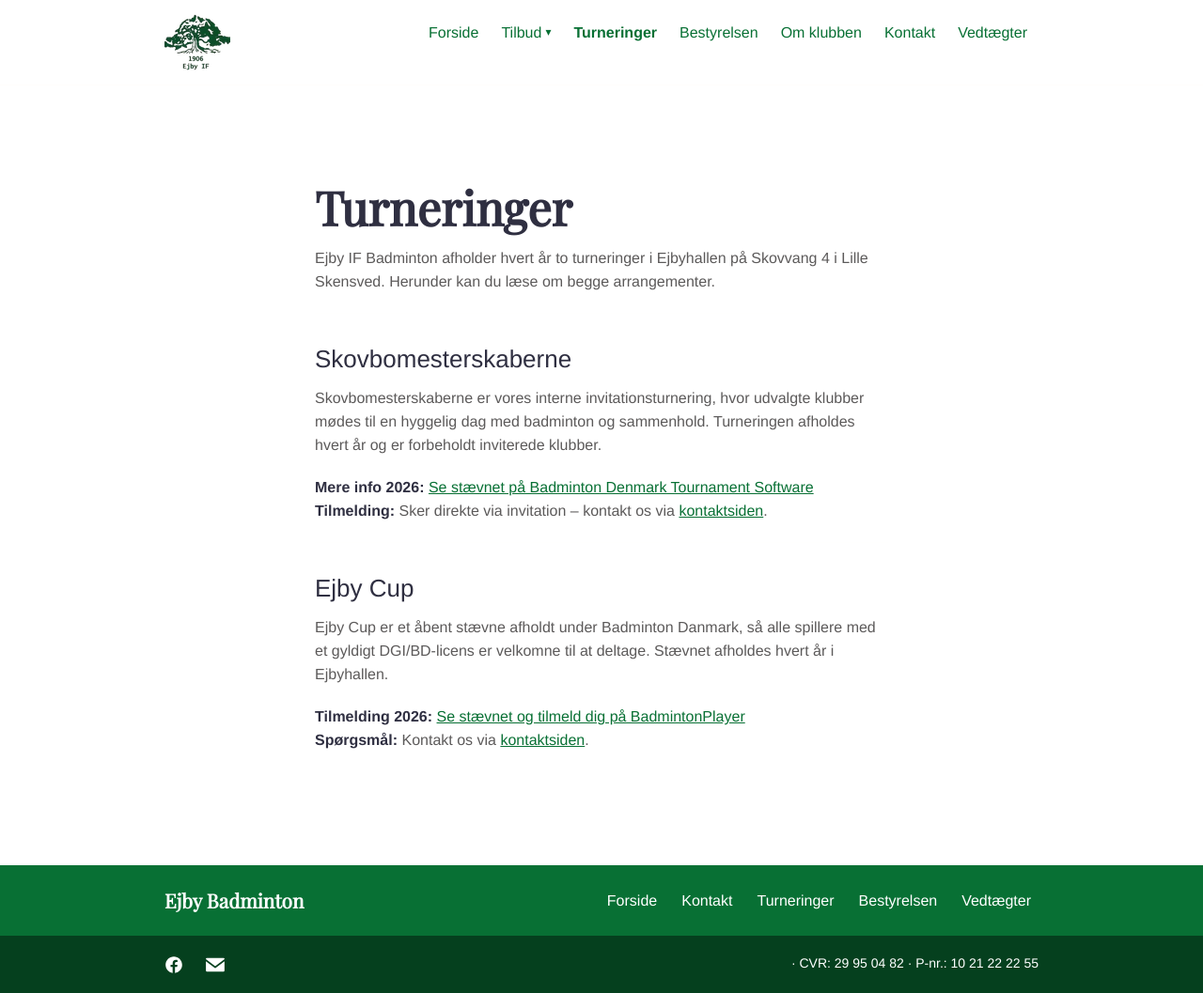
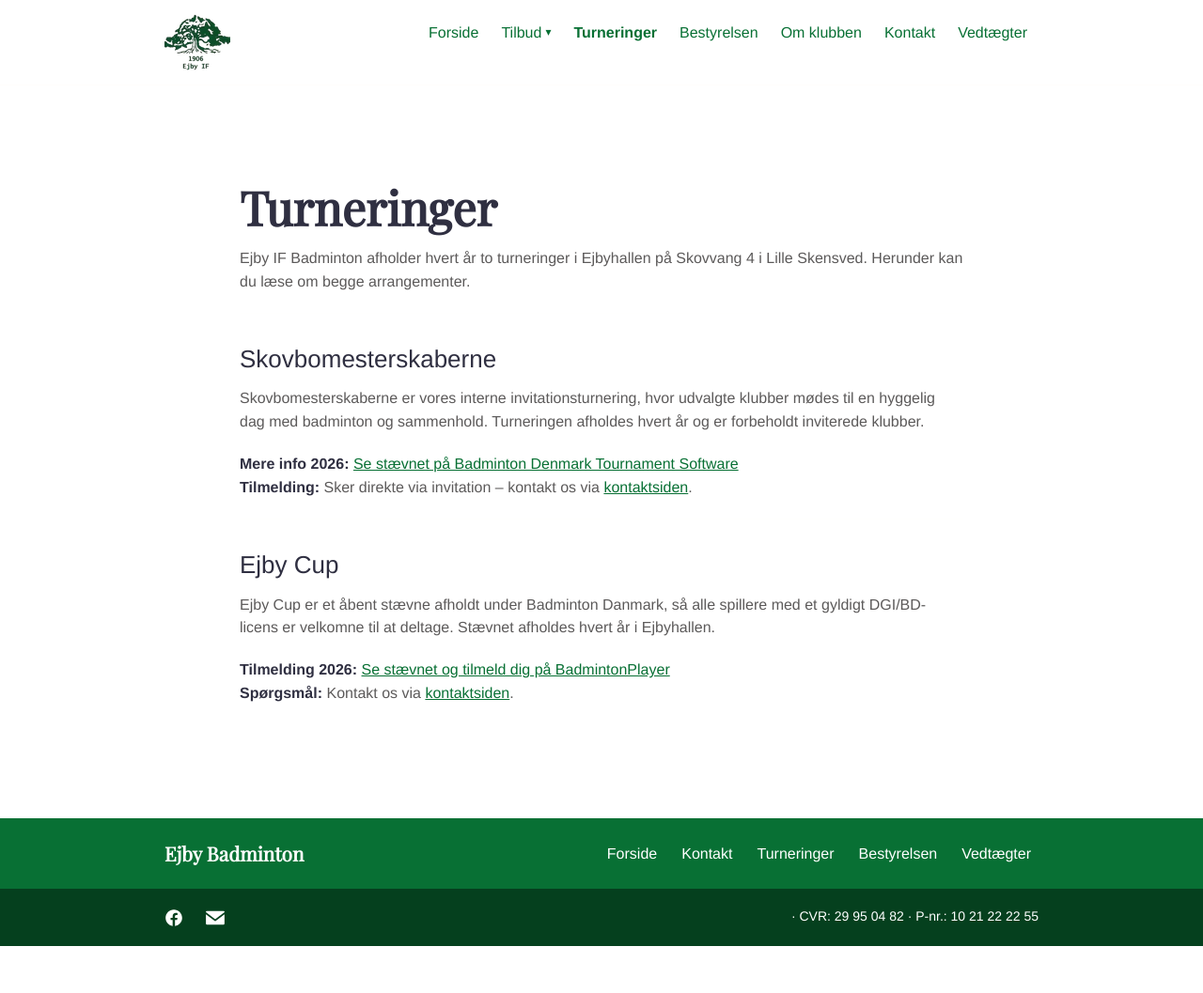
Before and after one commit to Ejby-badminton/web-site, a Jekyll site: the page built from indhold/sider/turneringer.md, in a window 1280 px wide. Shown: the whole page at 94% size. Built offline with Jekyll 4.4.1, drawn with Linux system fonts in a browser that asks for light colours; after the commit the page ends 1007 px from its top, so only the background shows below that.

Commit message:
fix: udvid indholdskolonne fra col-md-8 til col-md-10 for konsistent bredde

```diff
--- a/_layouts/contact.html
+++ b/_layouts/contact.html
@@ -6,7 +6,7 @@
 
 <div class="container pb-6 pt-6 pt-md-10 pb-md-10">
     <div class="row justify-content-center">
-        <div class="col-12 col-md-8">
+        <div class="col-12 col-md-10">
             <div class="service service-single">
                 <h1 class="title">{{page.title}}</h1>
                 {% include call.html show_button=false %}
--- a/_layouts/page.html
+++ b/_layouts/page.html
@@ -4,7 +4,7 @@
 ---
 
 <div class="container pb-6 pt-6 pt-md-10 pb-md-10">
-    {% assign column_class = "col-12 col-md-8" %}
+    {% assign column_class = "col-12 col-md-10" %}
     {% if page.full_width %}
         {% assign column_class = "col-12 col-lg-11 col-xl-10" %}
     {% endif %}
--- a/_layouts/service.html
+++ b/_layouts/service.html
@@ -5,7 +5,7 @@
 
 <div class="container pb-6 pt-6 pt-md-10 pb-md-10">
   <div class="row justify-content-center">
-    <div class="col-12 col-md-8">
+    <div class="col-12 col-md-10">
       <div class="service service-single">
         <h1 class="title">{{page.title}}</h1>
         <div class="content">{{content}}</div>
```
